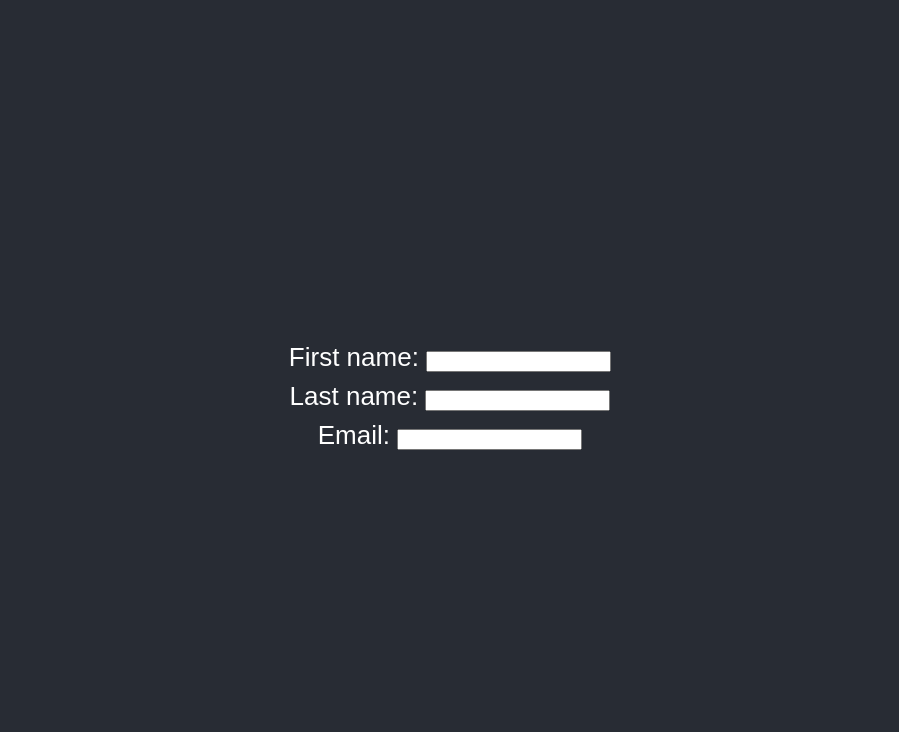
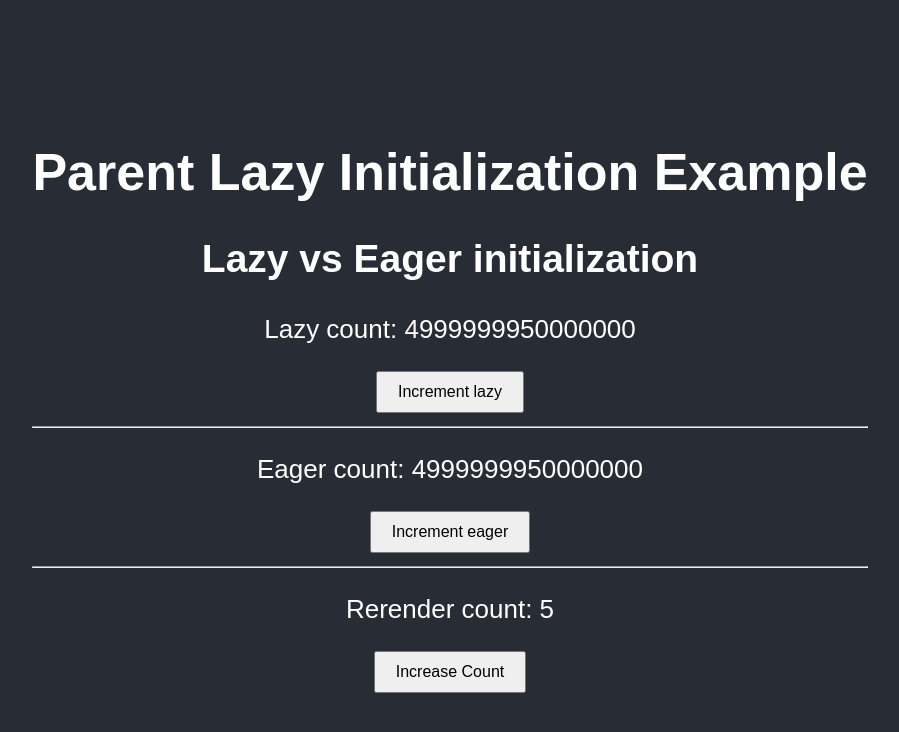
Before and after one commit to troloko8/FrontLearning, a React (Create React App) app in the folder react-learning-tool/: page / in a window 1280 px wide. Shown: the top 732 px of the page, without its empty margins (190-1089 px from the left). Built offline with nearby package versions, Linux system fonts and the light colour scheme.

Commit message:
lazy initialization

```diff
--- a/react-learning-tool/src/App.tsx
+++ b/react-learning-tool/src/App.tsx
@@ -12,6 +12,8 @@ import OptimazedList from './components/optimazedList/OptimazedList';
 import UseMemoCallbackExample from './components/useMemoCalback/useMemoCalback';
 import { CustomHookExample } from './components/customHook/CustomHookExample';
 import { ReducerForm } from './components/useReducer/ReducerForm';
+import LazyInitExample from './components/lazyInitialization/LazyInitExample';
+import ParentLazyInitExample from './components/lazyInitialization/ParentLazyInitExample';
 
 function App() {
 
@@ -30,7 +32,8 @@ function App() {
         {/* <OptimazedList /> */}
         {/* <UseMemoCallbackExample /> */}
         {/* <CustomHookExample /> */}
-        <ReducerForm />
+        {/* <ReducerForm /> */}
+        <ParentLazyInitExample />
       </main>
     </div>
   );
--- /dev/null
+++ b/react-learning-tool/src/components/lazyInitialization/LazyInitExample.tsx
@@ -0,0 +1,56 @@
+import React, { useMemo, useState } from 'react';
+
+function expensiveInit(label: string) {
+    console.log(`❌ expensive init CALLED for ${label}`);
+    let sum = 0;
+    for (let i = 0; i < 100_000_000; i++) {
+        sum += i;
+    }
+
+    return sum;
+}
+
+interface LazyInitExampleProps {
+    rerenderCount: number;
+}
+
+export const LazyInitExample: React.FC<LazyInitExampleProps> = ({ rerenderCount }) => {
+    // ✅ LAZY — выполнится ОДИН РАЗ
+    const [lazyCount, setLazyCount] = useState(() => {
+        console.log('✅ lazy initializer executed');
+        return expensiveInit('LAZY');
+    });
+
+    // ❌ EAGER — вычисляется ПРИ КАЖДОМ РЕНДЕРЕ
+    const [eagerCount, setEagerCount] = useState(
+        expensiveInit('EAGER')
+    );
+
+    const value = useMemo(() => expensiveInit("Memo"), [])
+
+    console.log('🔄 component render');
+
+    return (
+        <div>
+        <h2>Lazy vs Eager initialization</h2>
+
+        <p>Lazy count: {lazyCount}</p>
+        <button onClick={() => setLazyCount(c => c + 1)}>
+            Increment lazy
+        </button>
+
+        <hr />
+
+        <p>Eager count: {eagerCount}</p>
+        <button onClick={() => setEagerCount(c => c + 1)}>
+            Increment eager
+        </button>
+
+        <hr />
+
+        <p>Rerender count: {rerenderCount}</p>
+        </div>
+    );
+};
+
+export default LazyInitExample;
--- /dev/null
+++ b/react-learning-tool/src/components/lazyInitialization/ParentLazyInitExample.tsx
@@ -0,0 +1,21 @@
+import LazyInitExample from './LazyInitExample';
+import React, { useState } from 'react';
+
+
+const ParentLazyInitExample: React.FC = () => {
+    const [count, setCount] = useState(5);
+
+    const incrementCount = () => {
+        setCount(prevCount => prevCount + 1);
+    };
+
+    return (
+        <div>
+            <h1>Parent Lazy Initialization Example</h1>
+            <LazyInitExample rerenderCount={count} />
+            <button onClick={incrementCount}>Increase Count</button>
+        </div>
+    );
+};
+
+export default ParentLazyInitExample;
```
